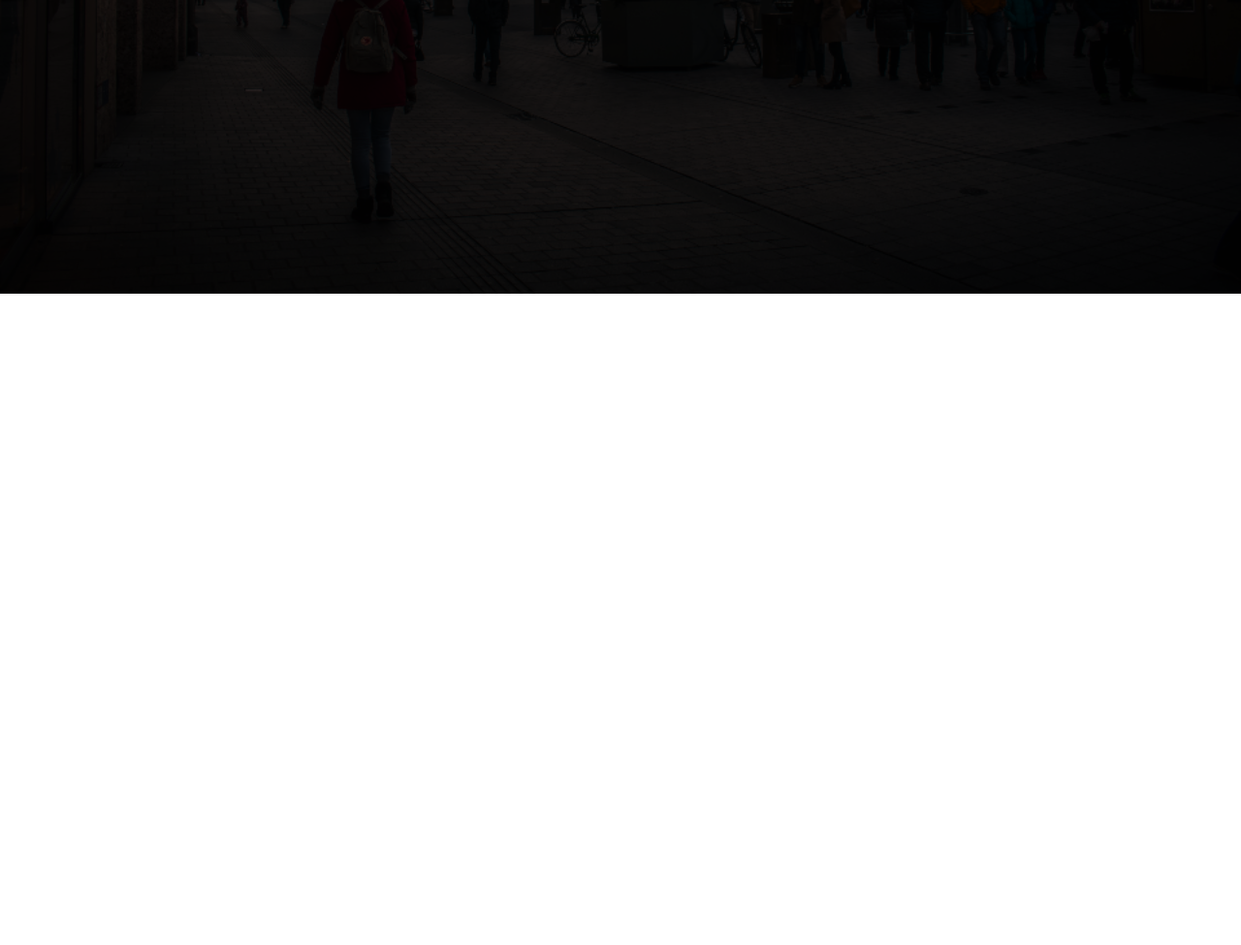
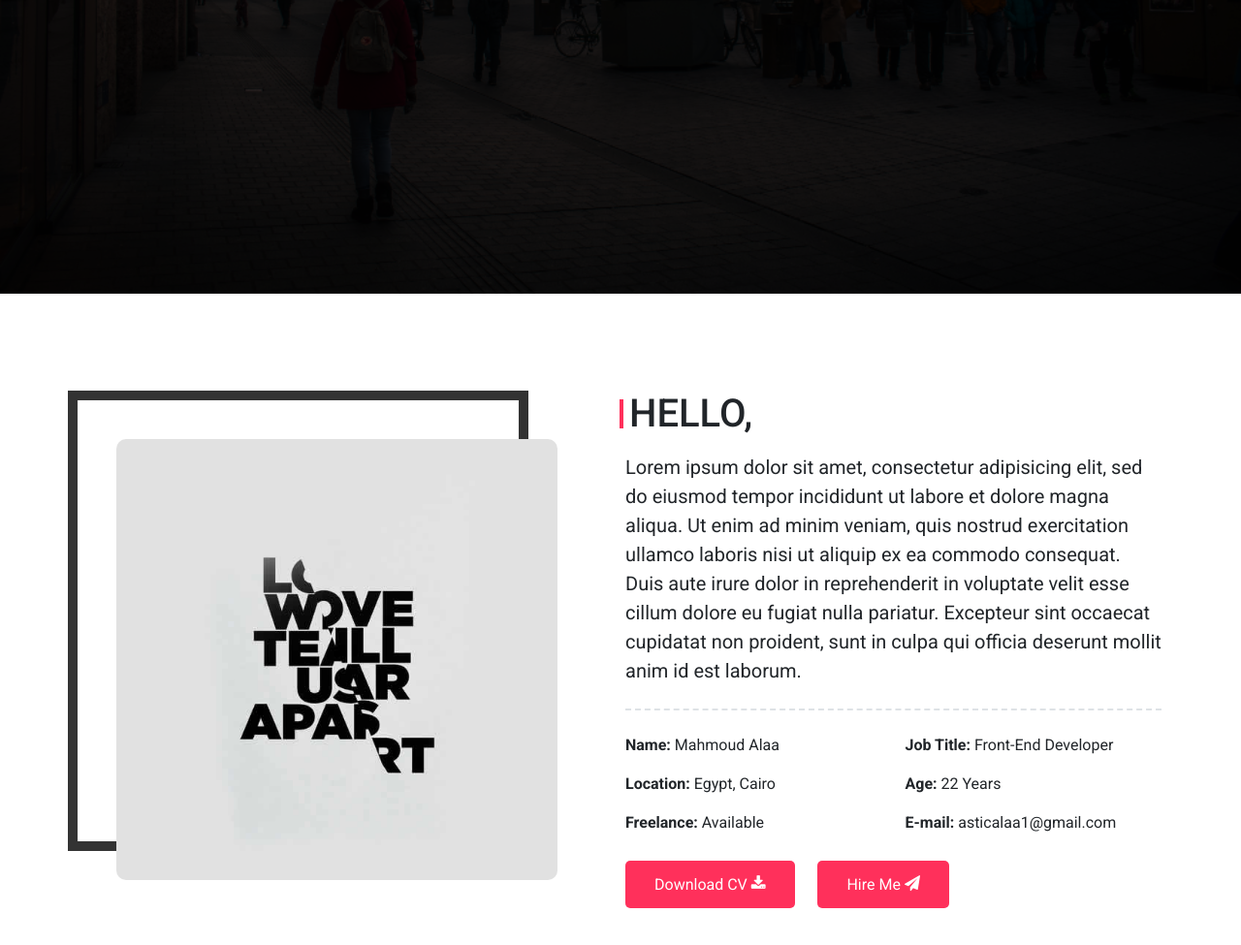
Before and after one commit to TinyPandaCoder/DEPI-Assignment-6, a plain HTML site: page index.html in a window 1280 px wide. Shown: the part 497-1472 px from the top of the page at 97% size. Before the commit the page ends 800 px from the top, so only its background shows below. Drawn offline with Linux system fonts and the light colour scheme; files whose address does not match are found by name.

Commit message:
About section is done

```diff
--- a/css/style.css
+++ b/css/style.css
@@ -12,7 +12,11 @@
   --dark: #333333;
   --pink: #ff305b;
 }
-
+img {
+  width: 100%;
+  height: 100%;
+  border-radius: inherit;
+}
 a {
   text-decoration: none;
   font-family: "Roboto", sans-serif;
@@ -130,3 +134,66 @@ div#next-word {
   }
 }
 /* main Section */
+/*About Section*/
+section#about {
+  padding: 100px 0px;
+}
+section#about p {
+  border-bottom-style: dashed !important;
+}
+section#about h3::before {
+  content: "";
+  position: absolute;
+  border-left: 4px solid #ff305b;
+  top: 19%;
+  bottom: 19%;
+  left: -6px;
+}
+section#about div.text a {
+  padding: 15px 30px;
+  background-color: #ff305b;
+  color: #fff;
+  border-radius: 5px;
+}
+section#about div.text a:hover {
+  transition: 0.3s ease;
+
+  background-color: #b7092c;
+}
+section#about #about-img-container {
+  border: 10px solid #333333;
+  padding: 0px !important;
+  height: 75%;
+}
+section#about div.text {
+  padding-left: 100px !important;
+}
+section#about #about-img-container div#about-img-container-second {
+  position: relative;
+  border-radius: 10px;
+  left: 40px;
+  top: 40px;
+}
+section#about #about-img-container div#about-img-container-second .overlay-img {
+  overflow: hidden;
+  width: 100%;
+  color: #fff;
+  background-color: #00000063;
+  font-size: 2rem;
+  position: absolute;
+  height: 0%;
+  bottom: 0px;
+}
+
+section#about div#about-img-container div:hover .overlay-img {
+  transition: 0.5s ease-in-out;
+  height: 100% !important;
+}
+section#about #about-img-container .overlay-img a {
+  color: #fff;
+}
+section#about #about-img-container .overlay-img a:hover {
+  color: #ff305b;
+  transition: 0.4s ease;
+}
+/*About Section*/
--- a/index.html
+++ b/index.html
@@ -91,6 +91,65 @@
           </h4>
         </div>
       </section>
+      <section id="about" class="about">
+        <div class="container">
+          <div class="row gap-5 gap-lg-0">
+            <div class="col-12 col-lg-5" id="about-img-container">
+              <div id="about-img-container-second">
+                <div
+                  class="overlay-img d-flex align-items-center justify-content-center gap-4"
+                >
+                  <a href=""><i class="icon-facebook"></i></a>
+                  <a href=""><i class="icon-twitter"></i></a>
+                  <a href=""><i class="icon-github"></i></a>
+                  <a href=""><i class="icon-google"></i></a>
+                </div>
+                <img src="imgs/12.jpg" alt="" />
+              </div>
+            </div>
+            <div class="text col-12 col-lg-7 ps-5">
+              <h3 class="text-uppercase mb-3 position-relative ps-1 fs-1">
+                Hello,
+              </h3>
+
+              <p class="border-2 border-bottom pb-4 border-das mb-4 fs-5">
+                Lorem ipsum dolor sit amet, consectetur adipisicing elit, sed do
+                eiusmod tempor incididunt ut labore et dolore magna aliqua. Ut
+                enim ad minim veniam, quis nostrud exercitation ullamco laboris
+                nisi ut aliquip ex ea commodo consequat. Duis aute irure dolor
+                in reprehenderit in voluptate velit esse cillum dolore eu fugiat
+                nulla pariatur. Excepteur sint occaecat cupidatat non proident,
+                sunt in culpa qui officia deserunt mollit anim id est laborum.
+              </p>
+              <div class="details mb-4">
+                <ul class="list-unstyled row text-nowrap">
+                  <li class="col-sm-6 col-12 mb-3">
+                    <strong>Name:</strong> Mahmoud Alaa
+                  </li>
+                  <li class="col-sm-6 col-12 mb-3">
+                    <strong>Job Title:</strong> Front-End Developer
+                  </li>
+                  <li class="col-sm-6 col-12 mb-3">
+                    <strong>Location:</strong> Egypt, Cairo
+                  </li>
+                  <li class="col-sm-6 col-12 mb-3">
+                    <strong>Age:</strong> 22 Years
+                  </li>
+                  <li class="col-sm-6 col-12 mb-3">
+                    <strong>Freelance:</strong> Available
+                  </li>
+                  <li class="col-sm-6 col-12 mb-3">
+                    <strong>E-mail:</strong> asticalaa1@gmail.com
+                  </li>
+                </ul>
+              </div>
+              <a href="#header">Download CV <i class="icon-download"></i></a
+              >&nbsp; &nbsp; &nbsp;
+              <a href="#header">Hire Me <i class="icon-paper-plane"></i></a>
+            </div>
+          </div>
+        </div>
+      </section>
     </main>
 
     <!-- Boot Strap Script -->
```
